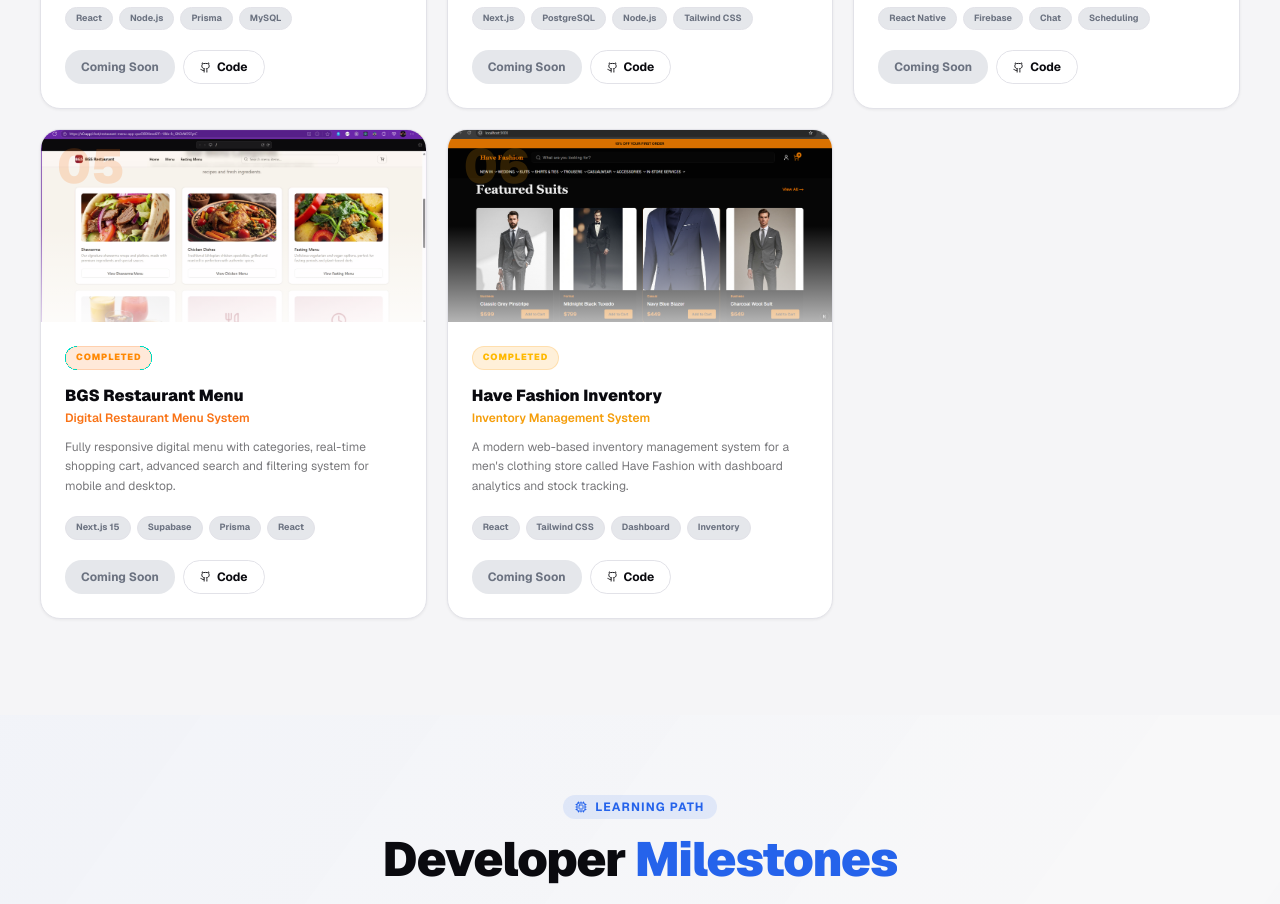
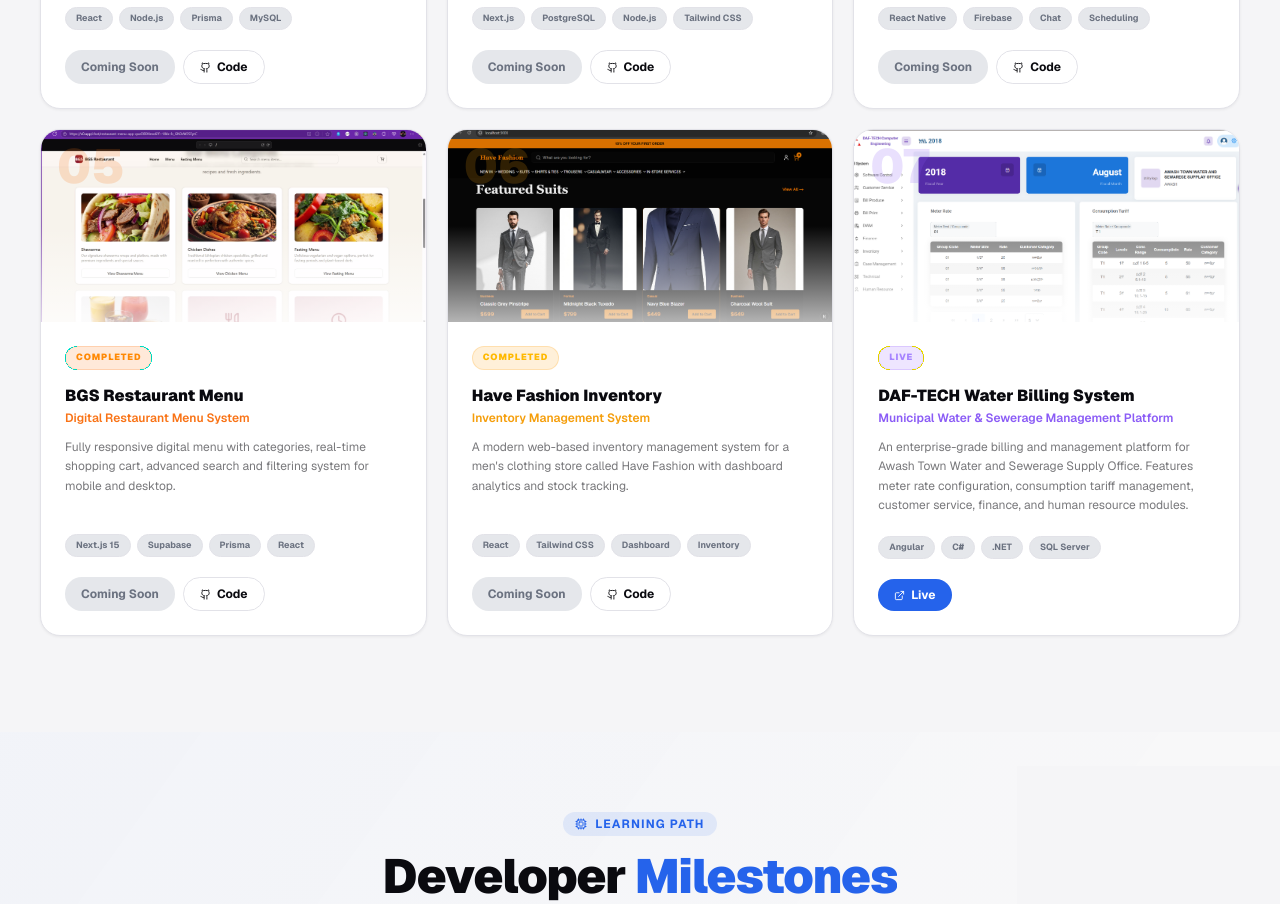
Before and after one commit to tsedeysolomons/New_Portfolio, a Next.js app: page / in a window 1280 px wide. Shown: the part 3740-4644 px from the top of the page. Built offline with nearby package versions, Linux system fonts and the light colour scheme.

Commit message:
feat: add projects section component and associated billing system screenshot

```diff
--- a/components/sections/projects.tsx
+++ b/components/sections/projects.tsx
@@ -102,6 +102,22 @@ const projects = [
     featured: false,
     accentColor: '#F59E0B',
   },
+  {
+    id: 7,
+    num: '07',
+    title: 'DAF-TECH Water Billing System',
+    subtitle: 'Municipal Water & Sewerage Management Platform',
+    description:
+      'An enterprise-grade billing and management platform for Awash Town Water and Sewerage Supply Office. Features meter rate configuration, consumption tariff management, customer service, finance, and human resource modules.',
+    tech: ['Angular', 'C#', '.NET', 'SQL Server'],
+    image: '/daftech-billing.png',
+    status: 'Live',
+    statusColor: 'bg-violet-500/15 text-violet-400 border-violet-500/20',
+    link: 'http://196.190.251.194:8089/',
+    github: '#',
+    featured: false,
+    accentColor: '#8B5CF6',
+  },
 ];
 
 const containerVariants = {
@@ -110,7 +126,7 @@ const containerVariants = {
 };
 const itemVariants = {
   hidden: { opacity: 0, y: 32 },
-  show:   { opacity: 1, y: 0, transition: { duration: 0.65, ease: 'easeOut' } },
+  show: { opacity: 1, y: 0, transition: { duration: 0.65, ease: 'easeOut' } },
 };
 
 const Projects = () => {
```
Also changed, not shown: public/daftech-billing.png (added).
